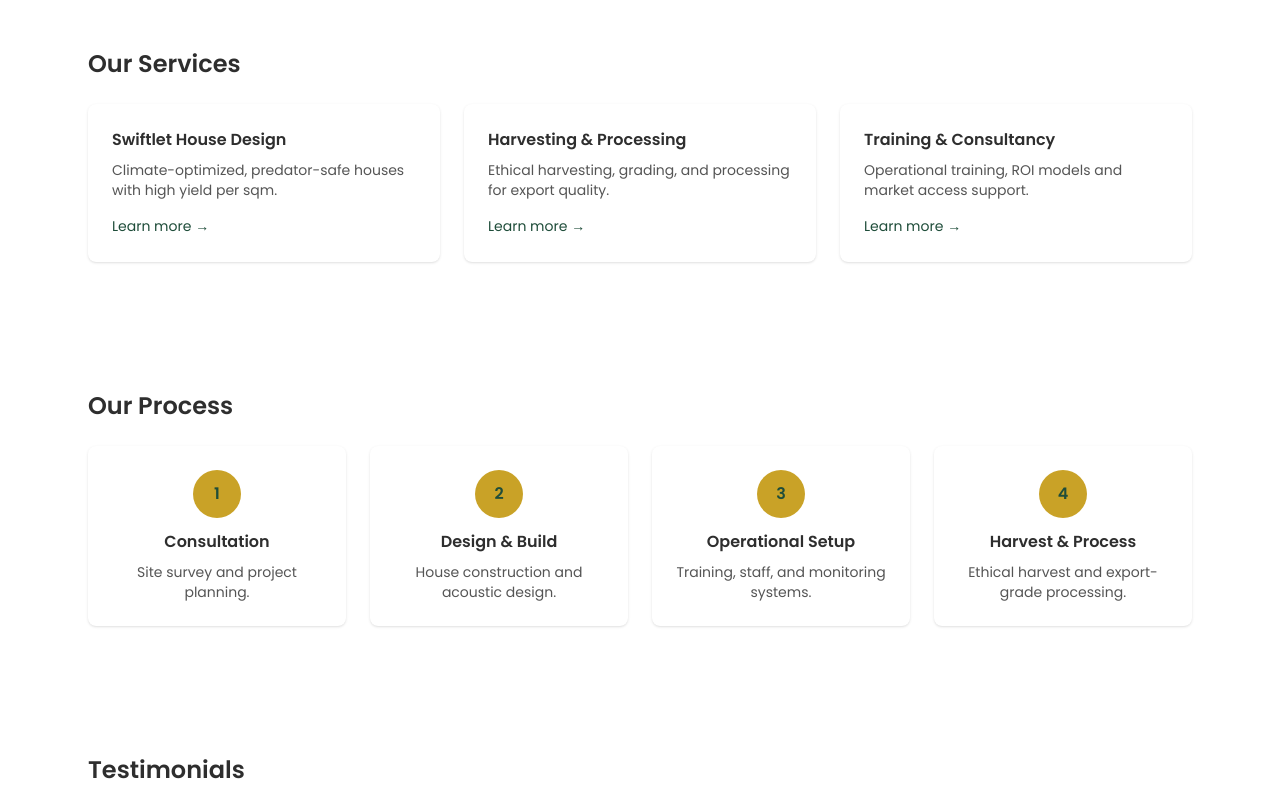
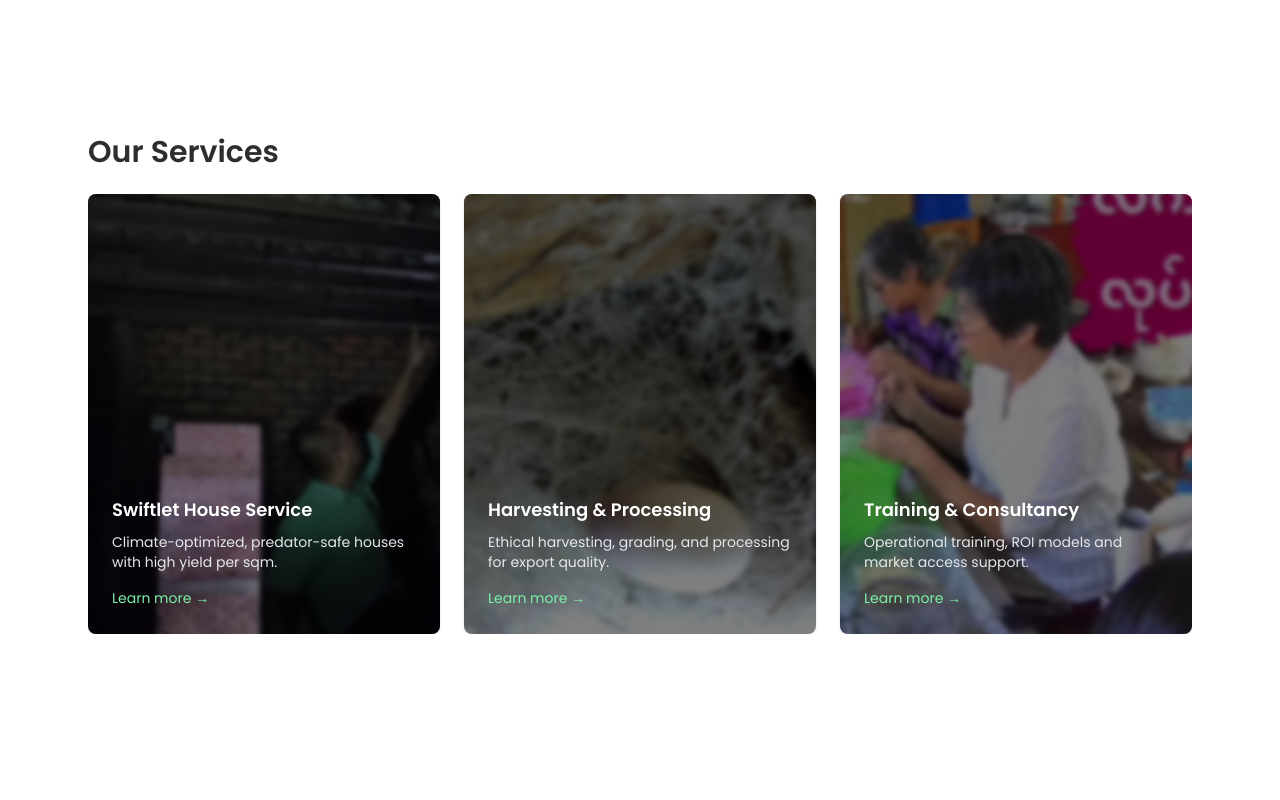
Before and after one commit to ClaraKhin/Myanmar_Top, a Next.js app: page / in a window 1280 px wide. Shown: the part 1680-2480 px from the top of the page. Built offline with nearby package versions, Linux system fonts and the light colour scheme.

Commit message:
feat: Update Services component and homepage; manage image assets - Update Services - Update homepage markup - Remove obsolete image - Add new images

```diff
--- a/app/components/Services.js
+++ b/app/components/Services.js
@@ -1,32 +1,70 @@
 export default function Services() {
+
+    const images = [
+        "/images/BirdHouse1.jpg",
+        "/images/Harvest.jpg",
+        "/images/Training.png",
+    ];
+
     const services = [
         {
-            title: "Swiftlet House Design",
+            title: "Swiftlet House Service",
             desc: "Climate-optimized, predator-safe houses with high yield per sqm.",
+            image: images[0],
         },
         {
             title: "Harvesting & Processing",
             desc: "Ethical harvesting, grading, and processing for export quality.",
+            image: images[1],
         },
         {
             title: "Training & Consultancy",
             desc: "Operational training, ROI models and market access support.",
+            image: images[2],
         },
     ];
 
+
+
     return (
-        <section id="services" className="max-w-6xl mx-auto px-6 py-16">
-            <h2 className="text-2xl font-semibold">Our Services</h2>
-            <div className="mt-6 grid grid-cols-1 sm:grid-cols-2 lg:grid-cols-3 gap-6">
-                {services.map((s) => (
-                    <article key={s.title} className="rounded-lg bg-white p-6 shadow-sm hover:shadow-md transition">
-                        <h3 className="font-semibold">{s.title}</h3>
-                        <p className="mt-2 text-sm text-[#555555]">{s.desc}</p>
-                        <a className="mt-4 inline-block text-sm text-[#1F4D3A] font-medium" href="#contact">
-                            Learn more →
-                        </a>
-                    </article>
-                ))}
+        <section id="services" className="max-w-6xl mx-auto px-6 py-16 h-screen flex items-center">
+
+            <div>
+                <h2 className="text-3xl font-semibold">Our Services</h2>
+                <div className="mt-6 grid grid-cols-1 sm:grid-cols-2 lg:grid-cols-3 gap-6 h-[55vh] overflow-y-auto">
+                    {services.map((s) => (
+                        <article
+                            key={s.title}
+                            className="relative rounded-lg overflow-hidden shadow-sm hover:shadow-md transition flex items-end text-white"
+                        >
+                            {/* background image */}
+                            <div
+                                className="absolute inset-0 bg-cover bg-center scale-110"
+                                style={{
+                                    backgroundImage: `url(${s.image})`,
+                                    backgroundSize: "cover",
+                                    backgroundPosition: "center",
+                                    backgroundAttachment: "fixed",
+                                    transform: "scale(1.1)",
+                                    filter: "blur(2px)",
+                                }}
+                            />
+
+                            {/* dark overlay */}
+                            <div className="absolute inset-0 bg-black/50"></div>
+
+                            {/* content */}
+                            <div className="relative p-6">
+                                <h3 className="font-semibold text-lg">{s.title}</h3>
+                                <p className="mt-2 text-sm text-gray-200">{s.desc}</p>
+
+                                <a className="mt-4 inline-block text-sm text-green-300 font-medium" href="#contact">
+                                    Learn more →
+                                </a>
+                            </div>
+                        </article>
+                    ))}
+                </div>
             </div>
         </section>
     );
--- a/app/page.js
+++ b/app/page.js
@@ -4,8 +4,6 @@ import Hero from "./components/Hero";
 import About from "./components/About";
 import Services from "./components/Services";
 import Process from "./components/Process";
-import Testimonials from "./components/Testimonials";
-import FAQ from "./components/FAQ";
 import Contact from "./components/Contact";
 import Footer from "./components/Footer";
 
@@ -18,8 +16,8 @@ export default function Home() {
         <About />
         <Services />
         <Process />
-        <Testimonials />
-        <FAQ />
+
+
         <Contact />
       </main>
       <Footer />
```
Also changed, not shown: public/images/Harvest.jpg (added), public/images/Training.png (added), public/images/readme.txt (deleted).
